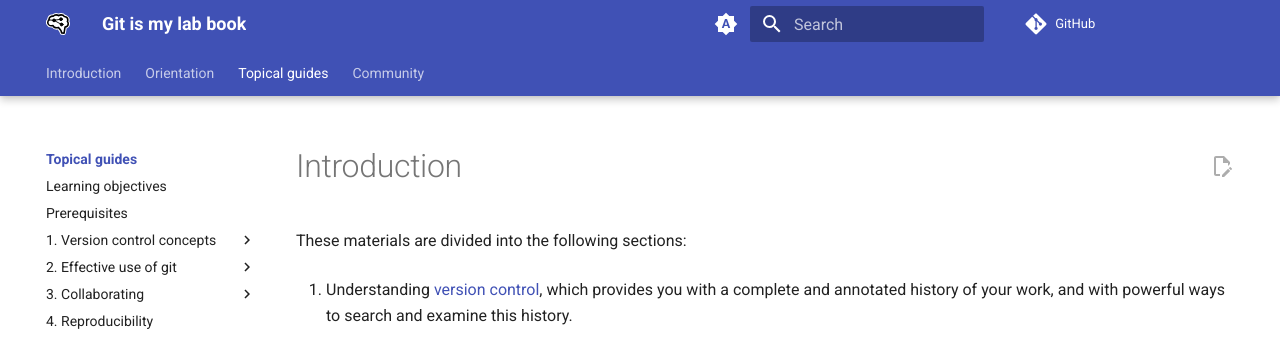
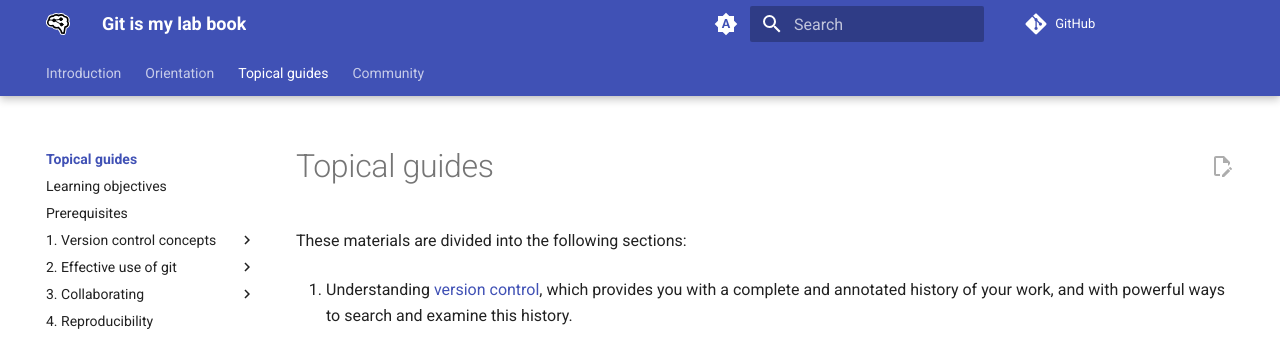
Before and after one commit to robmoss/git-is-my-lab-book, an MkDocs documentation site: the page built from docs/guides/README.md, in a window 1280 px wide. Shown: the top 339 px of the page. Built offline with MkDocs 1.6.1 and Material for MkDocs 9.7.7, drawn with Linux system fonts in a browser that asks for light colours; nearby versions of some CDN libraries; library files that are not in the unit come from our copies; comment, search, counter and statistics services are not loaded.

Commit message:
Update the topical guides page title

```diff
--- a/docs/guides/README.md
+++ b/docs/guides/README.md
@@ -1,4 +1,4 @@
-# Introduction
+# Topical guides
 
 These materials are divided into the following sections:
 
```
